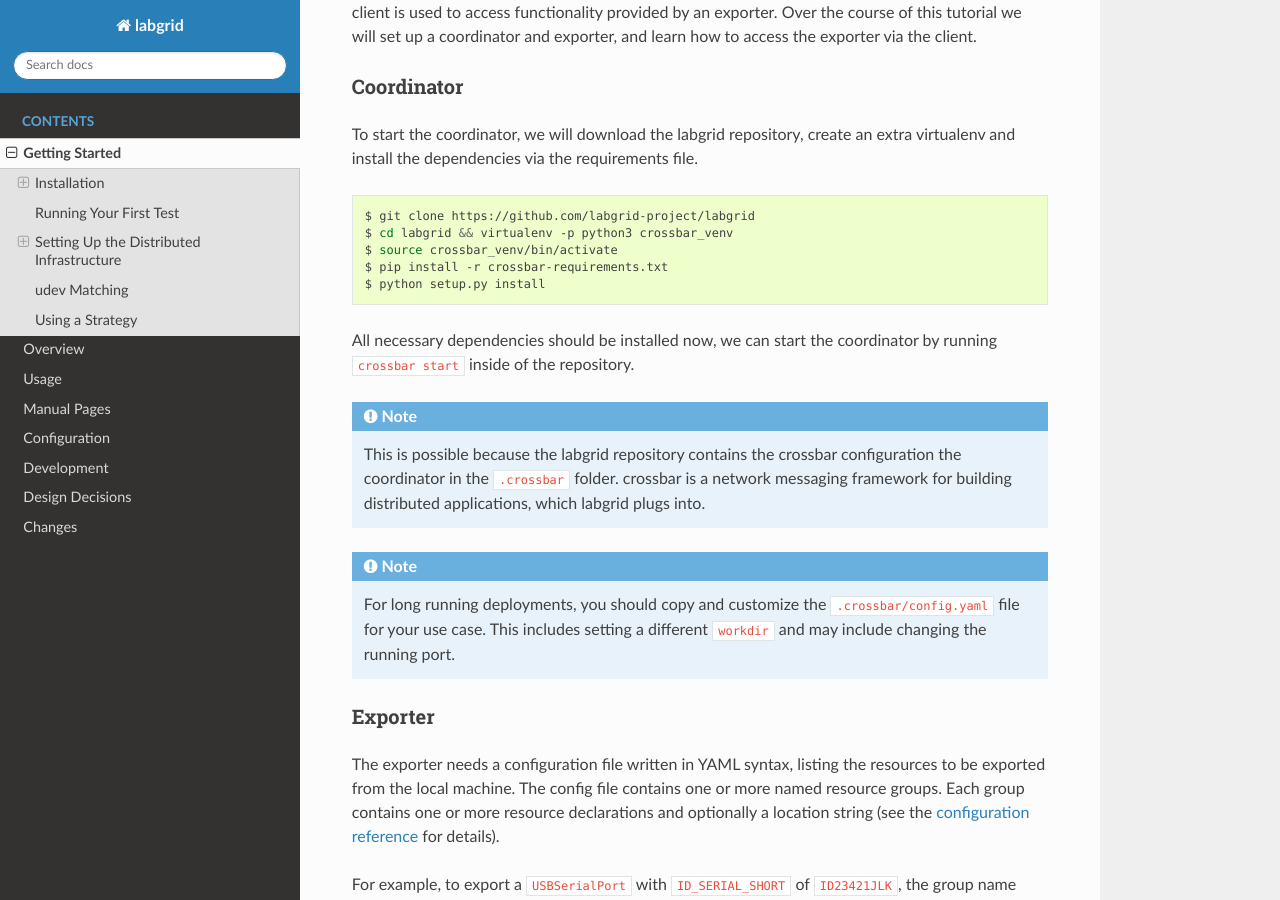
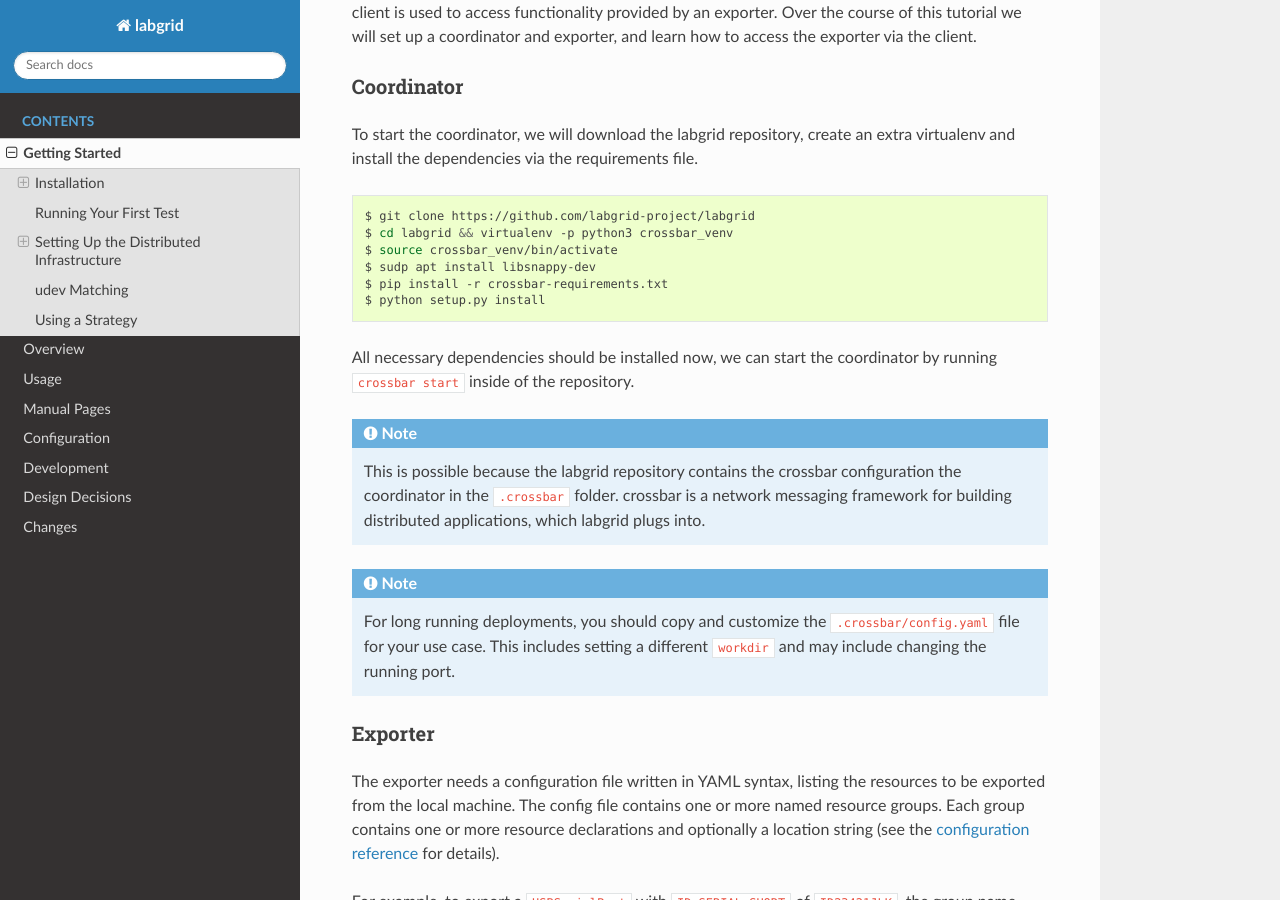
Before and after one commit to labgrid-project/labgrid, a Sphinx documentation site: the page built from doc/getting_started.rst, in a window 1280 px wide and 900 px high, scrolled down 3472 px. Built offline with Sphinx 7.4.7 and the Read the Docs theme 2.0.0, drawn with Linux system fonts in a browser that asks for light colours; pages that are not in the unit, such as notebooks, are missing from menus.

Commit message:
doc: document libsnappy-dev crossbar requirement
Crossbar now correctly resolves to using autobahn with compression,
which requires python-snappy and this inturn requires the dev library to
be available.

Signed-off-by: Rouven Czerwinski <r.czerwinski@pengutronix.de>

```diff
--- a/doc/getting_started.rst
+++ b/doc/getting_started.rst
@@ -187,6 +187,7 @@
     $ git clone https://github.com/labgrid-project/labgrid
     $ cd labgrid && virtualenv -p python3 crossbar_venv
     $ source crossbar_venv/bin/activate
+    $ sudp apt install libsnappy-dev
     $ pip install -r crossbar-requirements.txt
     $ python setup.py install
 
```
